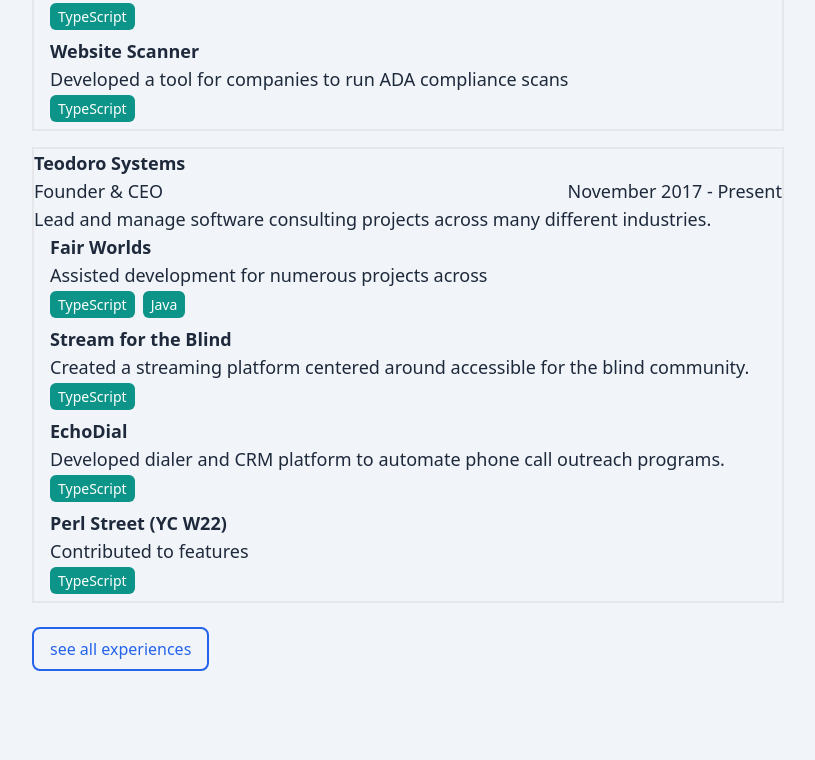
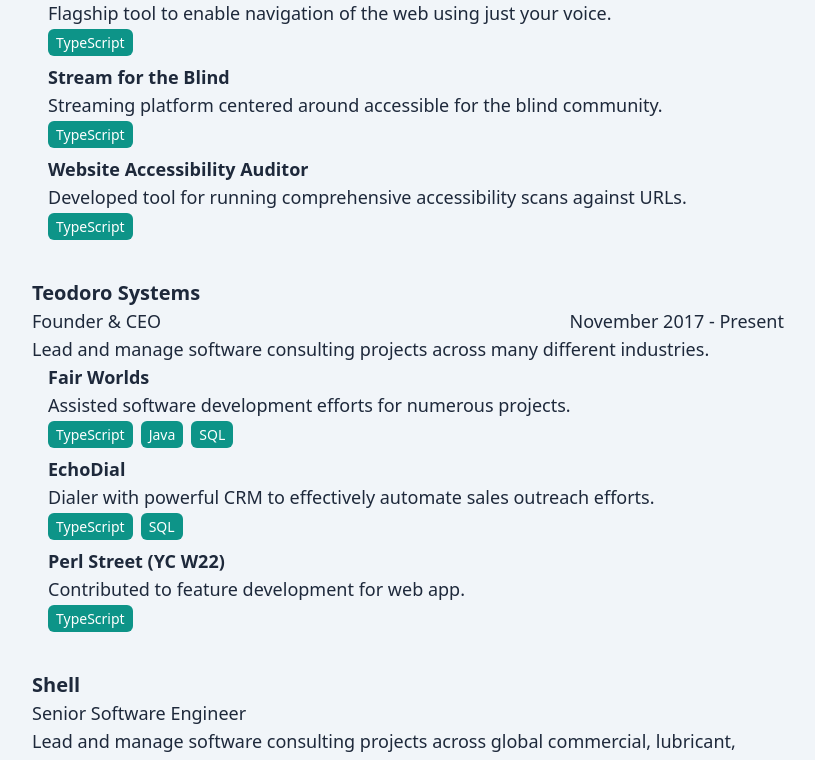
Before and after one commit to thechori/ryanteodoro.com-v2-frontend, a React (Vite) app: page / in a window 1280 px wide. Shown: the part 849-1609 px from the top of the page, without its empty margins (424-1239 px from the left). Built offline with nearby package versions, Linux system fonts and the light colour scheme.

Commit message:
continue refining interfaces and adding experiences

```diff
--- a/src/App.tsx
+++ b/src/App.tsx
@@ -12,7 +12,7 @@
 
       <div className="flex-1 w-full pr-4">
         <section id="about" className="mb-20">
-          <h2 className="text-2xl font-bold">about</h2>
+          <h2 className="text-3xl font-bold mb-3 pb-1 border-b-2">about</h2>
           <p className="mb-3">
             I'm a 3D animator turned software engineer/entrepreneur with a
             passion for solving interesting problems and creating digital media.
@@ -67,24 +67,28 @@
         </section>
 
         <section id="experience" className="mb-20">
-          <h2 className="text-2xl font-bold">experience</h2>
+          <h2 className="text-3xl font-bold mb-4 3b-1 border-b-2">
+            experience
+          </h2>
 
           {/* companies */}
           {experiences.map((experience) => (
-            <div className="border-2 my-4">
-              <div className="font-bold">{experience.company}</div>
+            <div className="mb-10">
+              <div className="font-bold text-xl">{experience.company}</div>
 
               {/* roles within experience */}
               {experience.roles.map((role) => (
                 <div>
                   <div className="flex justify-between">
                     <div>{role.title}</div>
+                    {role.startDate && (
                       <div>
                         {format(role.startDate, "MMMM yyyy")} -{" "}
                         {role.endDate
                           ? format(role.endDate, "MMMM yyyy")
                           : "Present"}
                       </div>
+                    )}
                   </div>
                   <div>{role.description}</div>
 
@@ -117,7 +121,7 @@
         </section>
 
         <section id="projects" className="mb-20">
-          <h2 className="text-2xl font-bold">projects</h2>
+          <h2 className="text-3xl font-bold mb-3 pb-1 border-b-2">projects</h2>
           {[
             {
               title: "Portfolio Website",
--- a/src/data/new.ts
+++ b/src/data/new.ts
@@ -24,10 +24,13 @@
         projects: [
           {
             name: "Browser Extension",
-            description: "Leveraged gpt4o-mini to process guide ",
+            description:
+              "Flagship tool to enable navigation of the web using just your voice.",
+            descriptionTechnical: "",
             url: null,
+            elements: ["Web", "API"],
             languages: ["TypeScript"],
-            frameworks: ["Express.js"],
+            frameworks: ["Express"],
             databases: ["Postgres"],
             libraries: ["React", "Redux Toolkit"],
             providers: [
@@ -37,7 +40,7 @@
               },
               {
                 name: "Supabase",
-                services: []
+                services: ["Database", "Auth"]
               },
 
               {
@@ -51,19 +54,63 @@
             ]
           },
           {
-            name: "Website Scanner",
+            name: "Stream for the Blind",
             description:
-              "Developed a tool for companies to run ADA compliance scans",
-            url: null,
+              "Streaming platform centered around accessible for the blind community.",
+            descriptionTechnical: "",
+            url: "https://streamfortheblind.com",
+            elements: ["Web", "API"],
             languages: ["TypeScript"],
-            frameworks: ["Express.js"],
-            databases: ["Postgres"],
-            libraries: ["React", "Redux Toolkit", "axe-core", "Cypress"],
+            databases: ["Postgres", "Redis"],
+            frameworks: [],
+            libraries: ["React", "ffmpeg"],
             providers: [
-              { name: "DigitalOcean", services: [] },
+              {
+                name: "AWS",
+                services: ["S3"]
+              },
               {
                 name: "Supabase",
+                services: ["Auth"]
+              },
+              {
+                name: "DigitalOcean",
                 services: []
+              },
+              {
+                name: "Twilio",
+                services: []
+              },
+              {
+                name: "Stripe",
+                services: []
+              }
+            ]
+          },
+          {
+            name: "Website Accessibility Auditor",
+            description:
+              "Developed tool for running comprehensive accessibility scans against URLs.",
+            descriptionTechnical:
+              "Next.js frontend was deployed to Vercel using their CI/CD pipeline and using branch merge triggers. The audit page allowed users to enter a URL and hit go to fire off an API call to the backend which was hosted onsite on an old MacBook Pro via ngrok's tunneling service. This design decision was chosen because the cloud services at proviers like DigitalOcean were extremely expensive for servers with powerful CPUs and GPUs which were necessary to run in-depth scans, especially in parallel when multiple scans were requested. This parallelism was made possible using clustering in the `puppeteer-cluster` NPM library.",
+            url: null,
+            elements: ["Web", "API"],
+            languages: ["TypeScript"],
+            frameworks: ["Next.js", "Express"],
+            databases: ["Postgres"],
+            libraries: [
+              "React",
+              "Redux Toolkit",
+              "Axe Core",
+              "Puppeteer",
+              "ngrok"
+            ],
+            providers: [
+              { name: "DigitalOcean", services: ["App"] },
+              { name: "Vercel", services: ["App Hosting"] },
+              {
+                name: "Supabase",
+                services: ["Database"]
               }
             ]
           }
@@ -90,12 +137,15 @@
         projects: [
           {
             name: "Fair Worlds",
-            description: "Assisted development for numerous projects across ",
+            description:
+              "Assisted software development efforts for numerous projects.",
+            descriptionTechnical: "",
             url: "https://fairworlds.com",
-            languages: ["TypeScript", "Java"],
+            elements: ["Web", "API"],
+            languages: ["TypeScript", "Java", "SQL"],
             databases: ["Postgres"],
             frameworks: ["Spring Boot"],
-            libraries: ["React", "D3.js"],
+            libraries: ["React", "D3"],
             providers: [
               { name: "AWS", services: ["S3"] },
               {
@@ -105,66 +155,37 @@
             ]
           },
           {
-            name: "Stream for the Blind",
-            description:
-              "Created a streaming platform centered around accessible for the blind community.",
-            url: "https://streamfortheblind.com",
-            languages: ["TypeScript"],
-            databases: ["Postgres", "Redis"],
-            frameworks: [],
-            libraries: ["React", "ffmpeg"],
-            providers: [
-              {
-                name: "AWS",
-                services: []
-              },
-              {
-                name: "Supabase",
-                services: []
-              },
-              {
-                name: "DigitalOcean",
-                services: []
-              },
-              {
-                name: "Twilio",
-                services: []
-              },
-              {
-                name: "Stripe",
-                services: []
-              }
-            ]
-          },
-
-          {
             name: "EchoDial",
             description:
-              "Developed dialer and CRM platform to automate phone call outreach programs.",
+              "Dialer with powerful CRM to effectively automate sales outreach efforts.",
+            descriptionTechnical: "",
             url: null,
-            languages: ["TypeScript"],
+            elements: ["Web", "API"],
+            languages: ["TypeScript", "SQL"],
             databases: ["Postgres"],
-            frameworks: ["Express.js"],
+            frameworks: ["Express"],
             libraries: ["React", "Mantine UI"],
             providers: [
               {
                 name: "DigitalOcean",
-                services: []
+                services: ["App", "Database"]
               },
               {
                 name: "Twilio",
-                services: []
+                services: ["Voice", "SMS"]
               },
               {
                 name: "Stripe",
-                services: []
+                services: ["Billing"]
               }
             ]
           },
           {
             name: "Perl Street (YC W22)",
             url: "https://perlstreet.com",
-            description: "Contributed to features",
+            elements: ["Web", "API"],
+            description: "Contributed to feature development for web app.",
+            descriptionTechnical: "",
             languages: ["TypeScript"],
             databases: [],
             frameworks: [],
@@ -172,12 +193,47 @@
             providers: [
               {
                 name: "Google Cloud Platform",
-                services: []
+                services: ["Cloud Functions", "Cloud Storage"]
               }
             ]
           }
         ]
       }
     ]
+  },
+  {
+    company: "Shell",
+    location: "Houston, TX",
+    industries: ["Energy"],
+    startDate: new Date(2019, 0),
+    endDate: new Date(2023, 5),
+    type: "Full time",
+    roles: [
+      {
+        title: "Senior Software Engineer",
+        description:
+          "Lead and manage software consulting projects across global commercial, lubricant, chemicals, and renewables and new energy.",
+        startDate: null,
+        endDate: null,
+        achievements: [],
+
+        projects: [
+          {
+            name: "Customer Order Visibility Experience",
+            elements: ["Web", "API"],
+            description:
+              "Dashboard for tracking large shipments in real time for the Global Commercial business.",
+            descriptionTechnical:
+              'Codename: "Mango" - this project integrated with SAP to pull large lubricant delivery information to Shell partners. The frontend (React/Node.js) and backend (Golang/GraphQL) were both containerized in Docker and then deployed to Kubernetes clusters running in AWS managed by the dedicated platform team.',
+            url: "https://www.shell.com/business-customers/chemicals/doing-business-with-us/customer-portal.html",
+            languages: ["TypeScript", "Golang", "GraphQL"],
+            databases: ["Postgres"],
+            frameworks: ["Apollo", "Docker", "Kubernetes"],
+            libraries: ["React"],
+            providers: [{ name: "AWS", services: ["S3", "EKS", "RDS"] }]
+          }
+        ]
+      }
+    ]
   }
 ];
--- a/src/types/index.ts
+++ b/src/types/index.ts
@@ -11,7 +11,7 @@
 
 export interface Role {
   title: string;
-  startDate: Date;
+  startDate: Date | null;
   endDate: Date | null;
   achievements: string[];
   projects: Project[];
@@ -23,9 +23,20 @@
   services: string[];
 }
 
+export type Element =
+  | "Web"
+  | "Mobile"
+  | "API"
+  | "Bot"
+  | "Desktop"
+  | "Game"
+  | "Tool";
+
 export interface Project {
   name: string;
   description: string;
+  descriptionTechnical: string;
+  elements: Element[];
   url: string | null;
   languages: string[];
   databases: string[];
```
Lines whose indentation alone changed are shown as unchanged.
